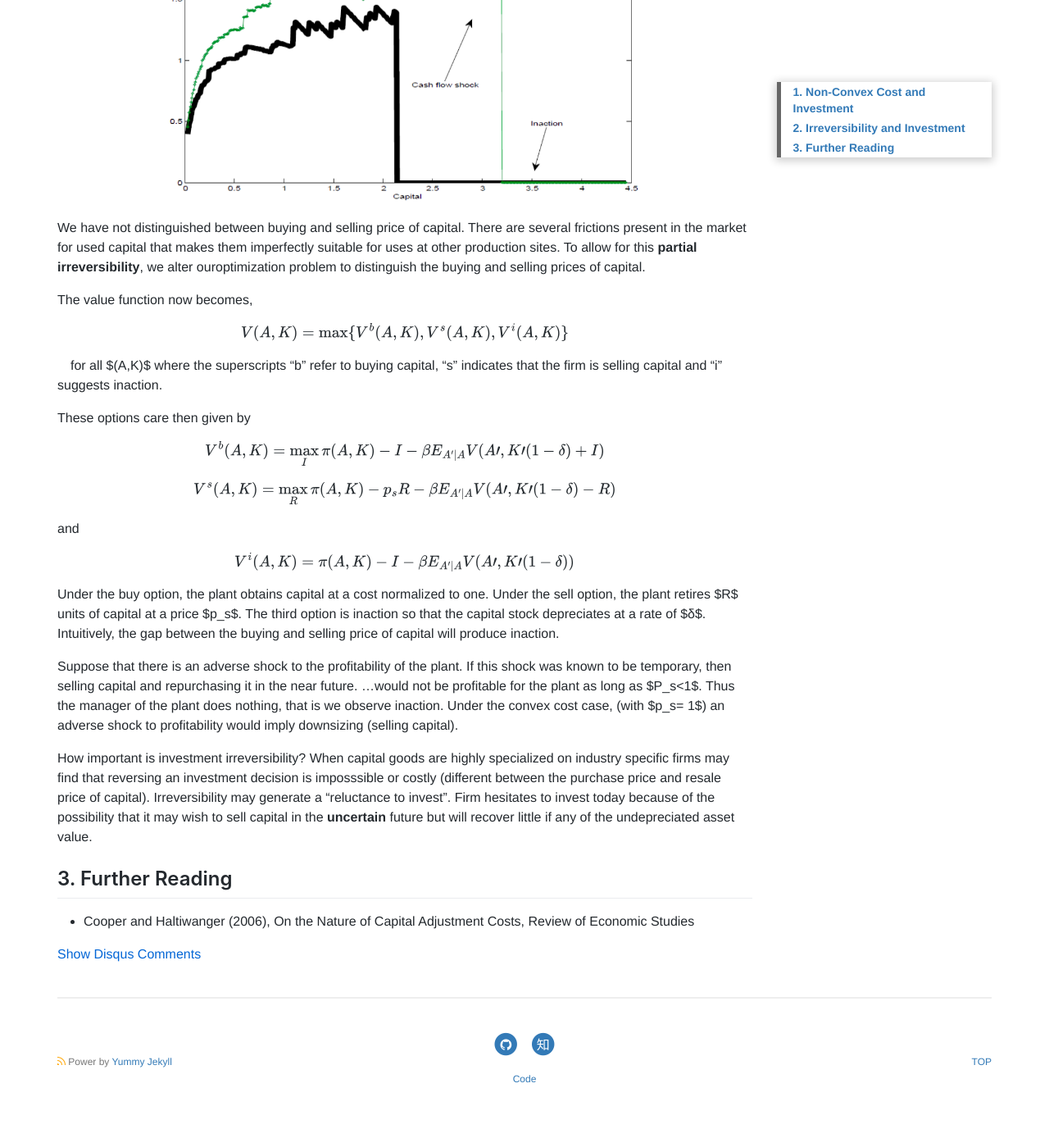
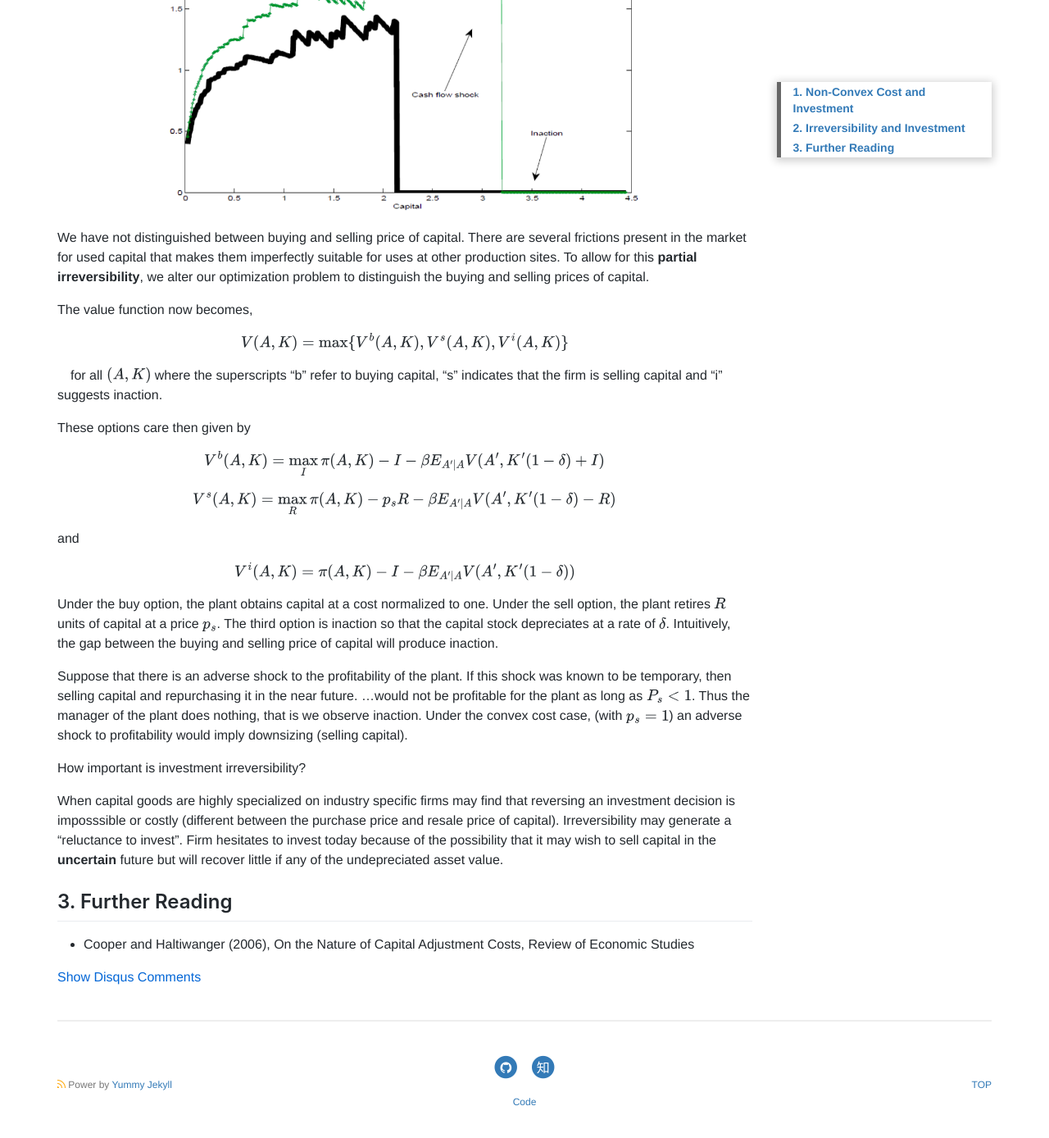
Before and after one commit to damien0x0023/damien0x0023.github.io, a Jekyll site: the page built from _posts/2020/business/ECON5068/2020-11-21-Irreversibility.md, in a window 1280 px wide and 1400 px high, scrolled down 3602 px. Shown: the top 1388 px of the window at 82% size. Built offline with Jekyll 4.4.1, drawn with Linux system fonts in a browser that asks for light colours; nearby versions of some CDN libraries; comment, search, counter and statistics services are not loaded; some of the changed text lies outside the part shown.

Commit message:
fix some layout problems

```diff
--- a/_posts/2020/business/ECON5068/2020-11-21-Irreversibility.md
+++ b/_posts/2020/business/ECON5068/2020-11-21-Irreversibility.md
@@ -54,7 +54,7 @@ In addition to fixed costs, firms may face irreversibiility.
 
 ## 2. Irreversibility and Investment
 
-**irreversibiility**: The purchase price of capital is significantly higher than the resell price.
+**Irreversibiility**: The purchase price of capital is significantly higher than the resell price.
 This is very likely to be the case if capital goods are firm or industry specific.
 We combine fixed costs and irreversibility under the general concept of non-convex adjustment costs.
 
@@ -64,7 +64,7 @@ $$
 V(A,K,p) = \max \{ V ^i (A,K,p), V ^a(A，K，p) \} \text{ for all } (A,K,p)
 $$
 
-&emsp;where $V ^a$ is the value of the firm when it invests actively and $V ^i$ is the value of inactivity (no investments).
+&emsp;where \\(V ^a\\) is the value of the firm when it invests actively and \\(V ^i\\) is the value of inactivity (no investments).
 
 The optimal value of the firm is the maximum of these two **options**. These options in turn are defined by:
 
@@ -75,23 +75,23 @@ $$
 and
 
 $$
-V ^a(A,K,p) = \max _{K ^{'}} [\pi (A,K)λ − FK − p(K ^′−(1−\delta)K) + \beta E_{A', p'|A,p} V(A′,K′,p′)]
+V ^a(A,K,p) = \max _{K ^{'}} [\pi (A,K)λ − FK − p(K ^′−(1−\delta)K) + \beta E_{A', p'|A,p} V(A ^′,K ^′,p′)]
 $$
 
 Here there are two costs of adjustment that are independent of the level of investment activity.
 
-The **first** is a loss of profit $= (1−\lambda)$.
+The **first** is a loss of profit \\(= (1−\lambda)\\).
 This is intended to capture an opportunity cost of investment in which the plant must be shut down during a period of investment activity.
 
-The **second** non-convex cost is $FK$.
-The inclusion of $K$ here is intended to capture the idea that these fixed costs, while independent of the current level of investment activity, may have some scale aspects to them.
-The relative price of capital $p$ is also allowed to vary.
+The **second** non-convex cost is \\(FK\\).
+The inclusion of \\(K\\) here is intended to capture the idea that these fixed costs, while independent of the current level of investment activity, may have some scale aspects to them.
+The relative price of capital \\(p\\) is also allowed to vary.
 
 How does the policy function for investment looks in this case? How does it compare relative to the function obtained under a convex cost only?
 
 The key feature of the investment functionis that it will entail jumps.
 How?
-Invest when it is important (low $K$), invest in bursts to avoid paying the fixed cost more than once.
+Invest when it is important (low \\(K\\)), invest in bursts to avoid paying the fixed cost more than once.
 
 ![]({{site.url}}/assets/images/2020/business/optimalFirmValue.png "Optimal Value of the Firm")
 
@@ -99,7 +99,7 @@ Invest when it is important (low $K$), invest in bursts to avoid paying the fixe
 
 We have not distinguished between buying and selling price of capital.
 There are several frictions present in the market for used capital that makes them imperfectly suitable for uses at other production sites.
-To allow for this **partial irreversibility**, we alter ouroptimization problem to distinguish the buying and selling prices of capital.
+To allow for this **partial irreversibility**, we alter our optimization problem to distinguish the buying and selling prices of capital.
 
 The value function now becomes,
 
@@ -107,36 +107,37 @@ $$
 V(A,K) = \max \{V ^b (A,K), V ^s (A,K), V ^i (A,K) \}
 $$
 
-&emsp;for all $(A,K)$ where the superscripts “b” refer to buying capital, “s” indicates that the firm is selling capital and “i” suggests inaction.
+&emsp;for all \\((A,K)\\) where the superscripts “b” refer to buying capital, “s” indicates that the firm is selling capital and “i” suggests inaction.
 
 These options care then given by
 
 $$
-V ^b (A,K) = \max _{I} \pi (A,K) − I - \beta E_{A'|A} V(A′,K′(1-\delta)+I)
+V ^b (A,K) = \max _{I} \pi (A,K) − I - \beta E_{A'|A} V(A^′,K^′(1-\delta)+I)
 $$
 
 $$
-V ^s (A,K) = \max _{R} \pi (A,K) − p _s R - \beta E_{A'|A} V(A′,K′(1-\delta)-R)
+V ^s (A,K) = \max _{R} \pi (A,K) − p _s R - \beta E_{A'|A} V(A^′,K^′(1-\delta)-R)
 $$
 
 and
 
 $$
-V ^i (A,K) = \pi (A,K) − I - \beta E_{A'|A} V(A′,K′(1-\delta))
+V ^i (A,K) = \pi (A,K) − I - \beta E_{A'|A} V(A^′,K^′(1-\delta))
 $$
 
 Under the buy option, the plant obtains capital at a cost normalized to one.
-Under the sell option, the plant retires $R$ units of capital at a price $p_s$.
-The third option is inaction so that the capital stock depreciates at a rate of $δ$.
+Under the sell option, the plant retires \\(R\\) units of capital at a price \\(p_s\\).
+The third option is inaction so that the capital stock depreciates at a rate of \\(δ\\).
 Intuitively, the gap between the buying and selling price of capital will produce inaction.
 
 Suppose that there is an adverse shock to the profitability of the plant.
 If this shock was known to be temporary, then selling capital and repurchasing it in the near future.
-...would not be profitable for the plant as long as $P_s<1$.
+...would not be profitable for the plant as long as \\(P_s<1\\).
 Thus the manager of the plant does nothing, that is we observe inaction.
-Under the convex cost case, (with $p_s= 1$) an adverse shock to profitability would imply downsizing (selling capital).
+Under the convex cost case, (with \\(p_s= 1\\)) an adverse shock to profitability would imply downsizing (selling capital).
 
 How important is investment irreversibility?
+
 When capital goods are highly specialized on industry specific firms may find that reversing an investment decision is imposssible or costly (different between the purchase price and resale price of capital).
 Irreversibility may generate a “reluctance to invest”.
 Firm hesitates to invest today because of the possibility that it may wish to sell capital in the **uncertain** future but will recover little if any of the undepreciated asset value.
```
Also changed, not shown: other parts of _posts/2020/business/ECON5068/2020-11-21-Irreversibility.md (+11 -11 lines).
